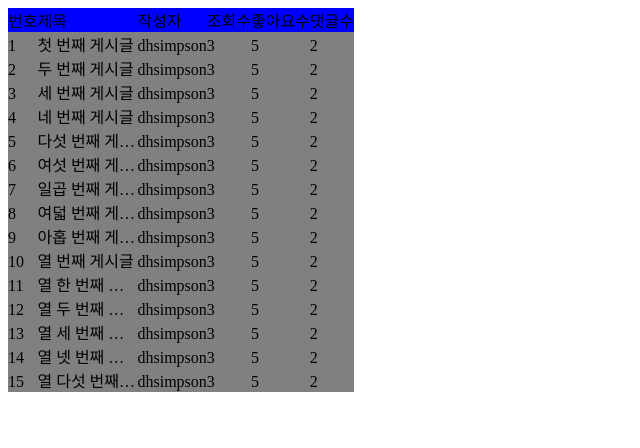
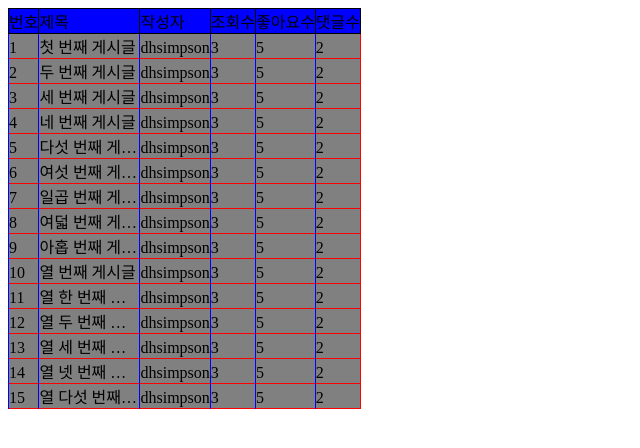
Before and after one commit to dhsimpson/vue-board-component, a Vue app: page / in a window 1280 px wide. Shown: the top 448 px of the page, without its empty margins (0-640 px from the left). Built offline with nearby package versions, Linux system fonts and the light colour scheme.

Commit message:
refactor | delete unnecessary props

```diff
--- a/package.json
+++ b/package.json
@@ -1,6 +1,6 @@
 {
   "name": "vue-board-component",
-  "version": "0.2.0",
+  "version": "0.2.1",
   "author": "dhsimpson <qeadzc9503@naver.com>",
   "license": "MIT",
   "repository": {
--- a/src/App.vue
+++ b/src/App.vue
@@ -1,6 +1,12 @@
 <template>
     <div class="board-wrapper">
-        <board :boardHead="'board-head'" :boardRow="'board-row'" :boardList="boardList" :columnList="columnList"/>
+        <board
+        :boardHead="'board-head'"
+        :boardRow="'board-row'"
+        :headerCol="'header-col'"
+        :rowCol="'row-col'"
+        :boardList="boardList" :columnList="columnList"
+        />
     </div>
 </template>
 
@@ -59,8 +65,16 @@ export default defineComponent({
 }
 .board-head {
     background-color: blue;
+    border: 1px solid black;
 }
 .board-row {
     background-color: gray;
+    border: 1px solid red;
+}
+.header-col {
+    border: 1px solid black;
+}
+.row-col {
+    border-left: 1px solid blue;
 }
 </style>
--- a/src/components/Board.vue
+++ b/src/components/Board.vue
@@ -1,12 +1,12 @@
 <template>
     <section>
-        <header :class="boardHead">
-            <div class="col" :style="{'max-width': data.maxWidth}" v-for="(data, idx) in columnList" :key="idx">
+        <header :class="[boardHead]">
+            <div :class="['col', headerCol]" :style="{'max-width': data.maxWidth}" v-for="(data, idx) in columnList" :key="idx">
                 {{data.name}}
             </div>
         </header>
         <div :class="['row', boardRow]" v-for="(data, idx) in boardList" :key="idx">
-            <div class="col" :style="{'max-width': col.maxWidth}" v-for="(col, col_idx) in columnList" :key="col_idx">
+            <div :class="['col', rowCol]" :style="{'max-width': col.maxWidth}" v-for="(col, col_idx) in columnList" :key="col_idx">
                 {{selectParam(data, col)}}
             </div>
         </div>
@@ -27,7 +27,9 @@ export default defineComponent({
     boardList: Array,
     columnList: Array,
     boardHead: String,
-    boardRow: String
+    boardRow: String,
+    headerCol: String,
+    rowCol: String,
   },
   methods: {
       selectParam(data: any, col: Col): String {
@@ -44,6 +46,7 @@ export default defineComponent({
 section {
     display: table;
     width: 100%;
+    border-collapse: collapse;
 }
 
 section > * {
```
